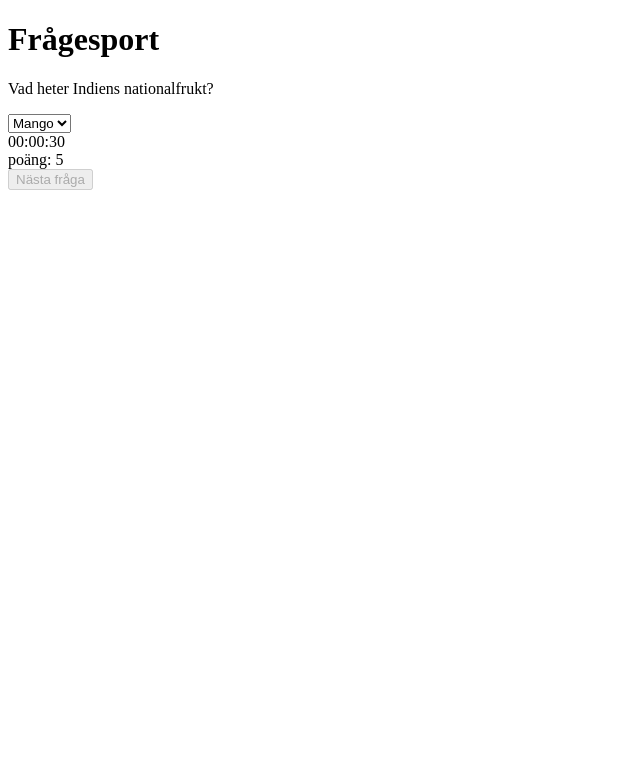
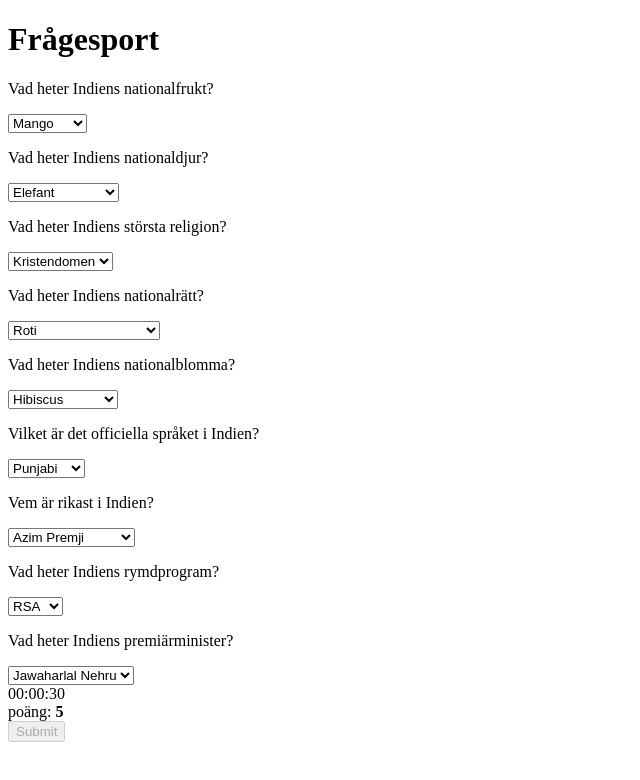
Before and after one commit to ChasVasastan/Quizgame, a plain HTML site: page index.html in a window 1280 px wide. Shown: the whole page, without its empty margins (0-640 px from the left). Drawn offline with Linux system fonts and the light colour scheme.

Commit message:
add questions

```diff
--- a/index.html
+++ b/index.html
@@ -13,23 +13,92 @@
     <div id="quiz-container">
         <h1>Frågesport</h1>
         <div id="questions">
-            <div class="hidden">
+            <div>
                 <p>Vad heter Indiens nationalfrukt?</p>
                 <select>
                     <option>Mango</option>
+                    <option>Vindruvor</option>
+                    <option>Banan</option>
+                    <option>Apelsin</option>
+                </select>
+            </div>
+            <div>
+                <p>Vad heter Indiens nationaldjur?</p>
+                <select>
+                    <option>Elefant</option>
+                    <option>Indisk vildhund</option>
+                    <option>Tiger</option>
+                    <option>Leopard</option>
+                </select>
+            </div>
+            <div>
+                <p>Vad heter Indiens största religion?</p>
+                <select>
+                    <option>Kristendomen</option>
+                    <option>Islam</option>
+                    <option>Hinduism</option>
+                    <option>Buddism</option>
+                </select>
+            </div>
+            <div>
+                <p>Vad heter Indiens nationalrätt?</p>
+                <select>
+                    <option>Roti</option>
+                    <option>Chicken Tikka Masala</option>
+                    <option>Chicken tandoori</option>
+                    <option>Ingen bestämd</option>
+                </select>
+            </div>
+            <div>
+                <p>Vad heter Indiens nationalblomma?</p>
+                <select>
+                    <option>Hibiscus</option>
+                    <option>Roser</option>
+                    <option>Nalini</option>
+                    <option>Lotusblomman</option>
+                </select>
+            </div>
+            <div>
+                <p>Vilket är det officiella språket i Indien?</p>
+                <select>
+                    <option>Punjabi</option>
+                    <option>Sindhi</option>
+                    <option>Hindi</option>
+                    <option>Engelska</option>
+                </select>
+            </div>
+            <div>
+                <p>Vem är rikast i Indien?</p>
+                <select>
+                    <option>Azim Premji</option>
+                    <option>Ramesh Chandra</option>
+                    <option>Lakshmi Mittal</option>
+                    <option>Mukesh Ambani</option>
+                </select>
+            </div>
+            <div>
+                <p>Vad heter Indiens rymdprogram?</p>
+                <select>
+                    <option>RSA</option>
+                    <option>ISRA</option>
+                    <option>ISRO</option>
+                    <option>INSA</option>
+                </select>
+            </div>
+            <div>
+                <p>Vad heter Indiens premiärminister?</p>
+                <select>
+                    <option>Jawaharlal Nehru</option>
+                    <option>Narendra Modi</option>
+                    <option>Droupadi Murmu</option>
+                    <option>Heeraben Modi</option>
                 </select>
             </div>
         </div>
-        <div id="timer">
-            <span id="hour">00</span>
-            <span id="minute">00</span>
-            <span id="second">00</span>
-        </div>
-        <div id="choices">
-        </div>
+        <div id="timer"></div>
     </div>
-    <div id="score">poäng: 5</div>
-    <button id="next" disabled>Nästa fråga</button>
+    <div id="score">poäng: <b>5</b></div>
+    <button id="next" disabled>Submit</button>
     <script src="script.js"></script>
 </body> <!-- KOMMENTAR -->
 </html>
```
